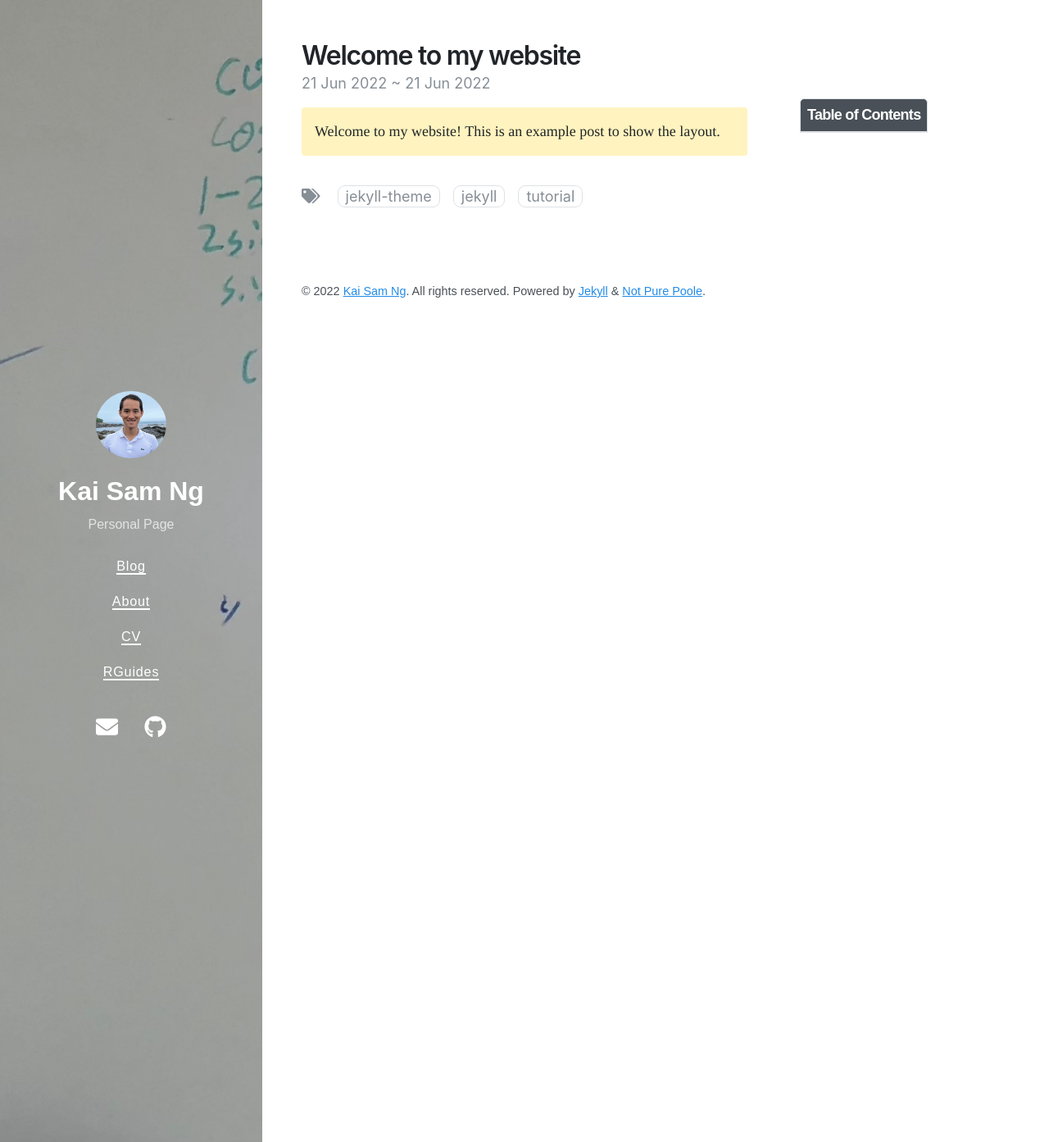
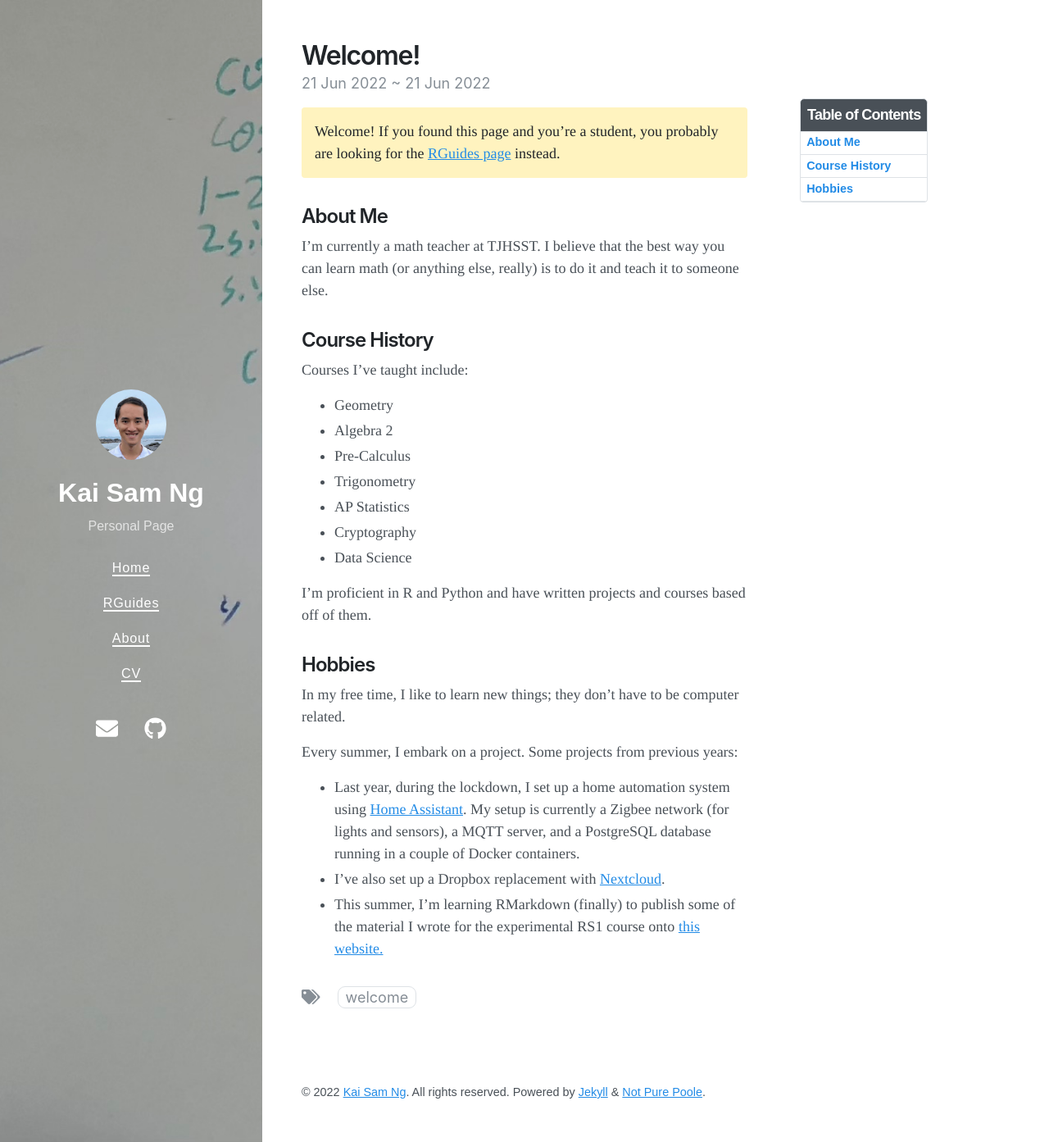
Before and after one commit to kaisamng/kaisamng.github.io, a Jekyll site: the page built from _posts/2022-06-21-welcome-to-my-website.md, in a window 1280 px wide and 1393 px high. Shown: the whole window at 82% size. Built offline with Jekyll 4.4.1, drawn with Linux system fonts in a browser that asks for light colours; nearby versions of some CDN libraries.

Commit message:
updated welcome page

```diff
--- a/_data/navigation.yml
+++ b/_data/navigation.yml
@@ -1,8 +1,8 @@
-- title: Blog
+- title: Home
   url: /
+- title: RGuides
+  url: https://kaisamng.github.io/RGuides
 - title: About
   url: /about/
 - title: CV
   url: /cv/
-- title: RGuides
-  url: https://kaisamng.github.io/RGuides
--- a/_includes/custom-head.html
+++ b/_includes/custom-head.html
@@ -13,6 +13,6 @@
 <head>
   <meta name="theme-color" content="#ffffff"
    media="(prefers-color-scheme: light)">
-  <meta name="theme-color" content="#000000"
+  <meta name="theme-color" content="#333a3e"
    media="(prefers-color-scheme: dark)">
 </head>
--- a/_posts/2022-06-21-welcome-to-my-website.md
+++ b/_posts/2022-06-21-welcome-to-my-website.md
@@ -1,10 +1,38 @@
 ---
 layout: post
-title: Welcome to my website
+title: Welcome!
 date: 2022-06-21 20:33:02 +0800
 last_modified_at: 2022-06-21 20:33:02 +0800
-tags: [jekyll theme, jekyll, tutorial]
+tags: [welcome]
 toc:  true
 ---
-Welcome to my website! This is an example post to show the layout.
+Welcome! If you found this page and you're a student, you probably are looking for the [RGuides page](https://kaisamng.github.io/RGuides/index.html) instead.
 {: .message }
+
+## About Me
+
+I'm currently a math teacher at TJHSST. I believe that the best way you can learn math (or anything else, really) is to do it and teach it to someone else.
+
+## Course History
+
+Courses I've taught include:
+
+- Geometry
+- Algebra 2
+- Pre-Calculus
+- Trigonometry
+- AP Statistics
+- Cryptography
+- Data Science
+
+I'm proficient in R and Python and have written projects and courses based off of them.
+
+## Hobbies
+
+In my free time, I like to learn new things; they don't have to be computer related.
+
+Every summer, I embark on a project. Some projects from previous years:
+
+- Last year, during the lockdown, I set up a home automation system using [Home Assistant](https://github.com/home-assistant/core). My setup is currently a Zigbee network (for lights and sensors), a MQTT server, and a PostgreSQL database running in a couple of Docker containers.
+- I've also set up a Dropbox replacement with [Nextcloud](https://github.com/nextcloud/server).
+- This summer, I'm learning RMarkdown (finally) to publish some of the material I wrote for the experimental RS1 course onto [this website.](https://kaisamng.github.io/RGuides/index.html)
```
Also changed, not shown: avatar.jpg.
